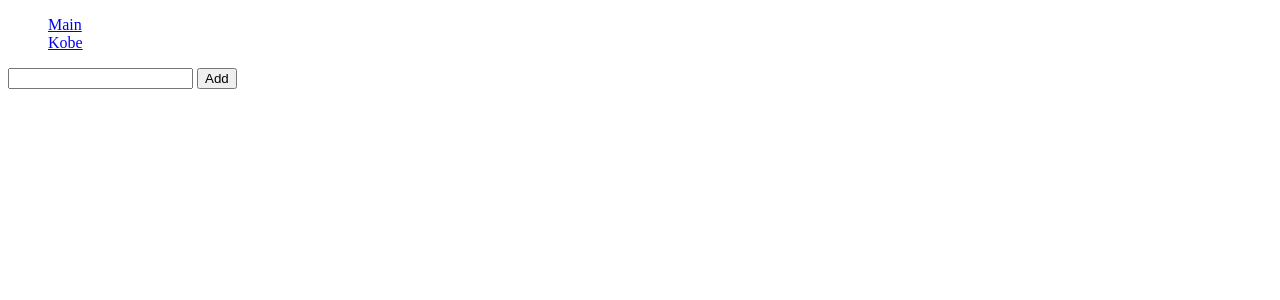
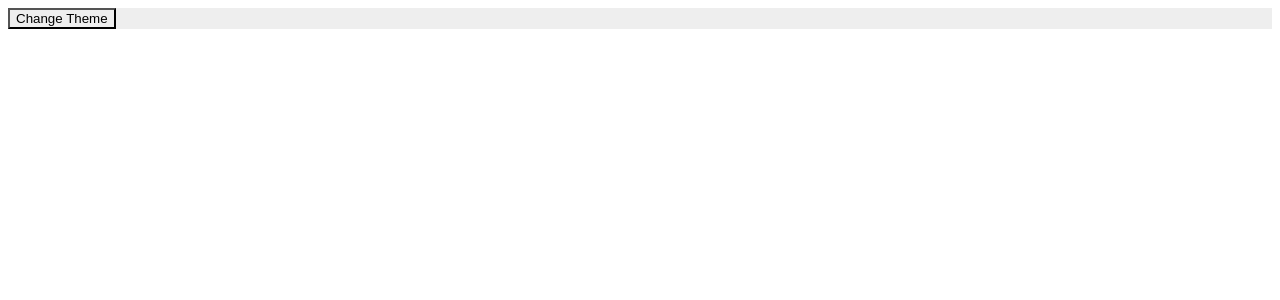
Before and after one commit to Wachrip/react-itvdn, a React (Create React App) app: page / in a window 1280 px wide. Shown: the top 300 px of the page. Built offline with nearby package versions, Linux system fonts and the light colour scheme.

Commit message:
10th task added

```diff
--- a/src/App.js
+++ b/src/App.js
@@ -1,18 +1,34 @@
-import React, { useState } from "react";
-import { Routes, Route, Link } from "react-router-dom";
+import React from "react";
+import { ThemeContext, themes } from "./components/context/themeContext";
+import ThemedButton from "./components/context/themedButton";
 
-import Kobe from "./components/kobe";
-import Main from "./components/todo";
+function Toolbar(props) {
+  return <ThemedButton onClick={props.changeTheme}>Change Theme</ThemedButton>;
+}
 
-function App() {
-  return (
-    <div className="App">
-      <Routes>
-        <Route path="/" element={<Main />} />
-        <Route path="/kobe" element={<Kobe />} />
-      </Routes>
-    </div>
-  );
+class App extends React.Component {
+  constructor(props) {
+    super(props);
+    this.state = {
+      theme: themes.light,
+    };
+
+    this.toggleTheme = () => {
+      this.setState((state) => ({
+        theme: state.theme === themes.dark ? themes.light : themes.dark,
+      }));
+    };
+  }
+
+  render() {
+    return (
+      <div style={{ backgroundColor: this.state.theme.background }}>
+        <ThemeContext.Provider value={this.state.theme}>
+          <Toolbar changeTheme={this.toggleTheme} />
+        </ThemeContext.Provider>
+      </div>
+    );
+  }
 }
 
 export default App;
--- /dev/null
+++ b/src/components/context/themeContext.js
@@ -0,0 +1,16 @@
+import React from "react";
+
+export const themes = {
+  light: {
+    foreground: "#000000",
+    background: "#eeeeee",
+  },
+  dark: {
+    foreground: "#ffffff",
+    background: "#222222",
+  },
+};
+
+export const ThemeContext = React.createContext(
+  themes.dark // значение по умолчанию
+);
--- /dev/null
+++ b/src/components/context/themedButton.js
@@ -0,0 +1,13 @@
+import React from "react";
+import { ThemeContext } from "./themeContext";
+
+class ThemedButton extends React.Component {
+  render() {
+    let props = this.props;
+    let theme = this.context;
+    return <button {...props} style={{ backgroundColor: theme.background }} />;
+  }
+}
+ThemedButton.contextType = ThemeContext;
+
+export default ThemedButton;
--- a/src/index.js
+++ b/src/index.js
@@ -2,6 +2,8 @@ import React from "react";
 import ReactDOM from "react-dom";
 import { BrowserRouter } from "react-router-dom";
 import App from "./App";
+
+const ThemeContext = React.createContext("light");
 
 ReactDOM.render(
   <React.StrictMode>
```
Also changed, not shown: src/App.module.scss (added).
